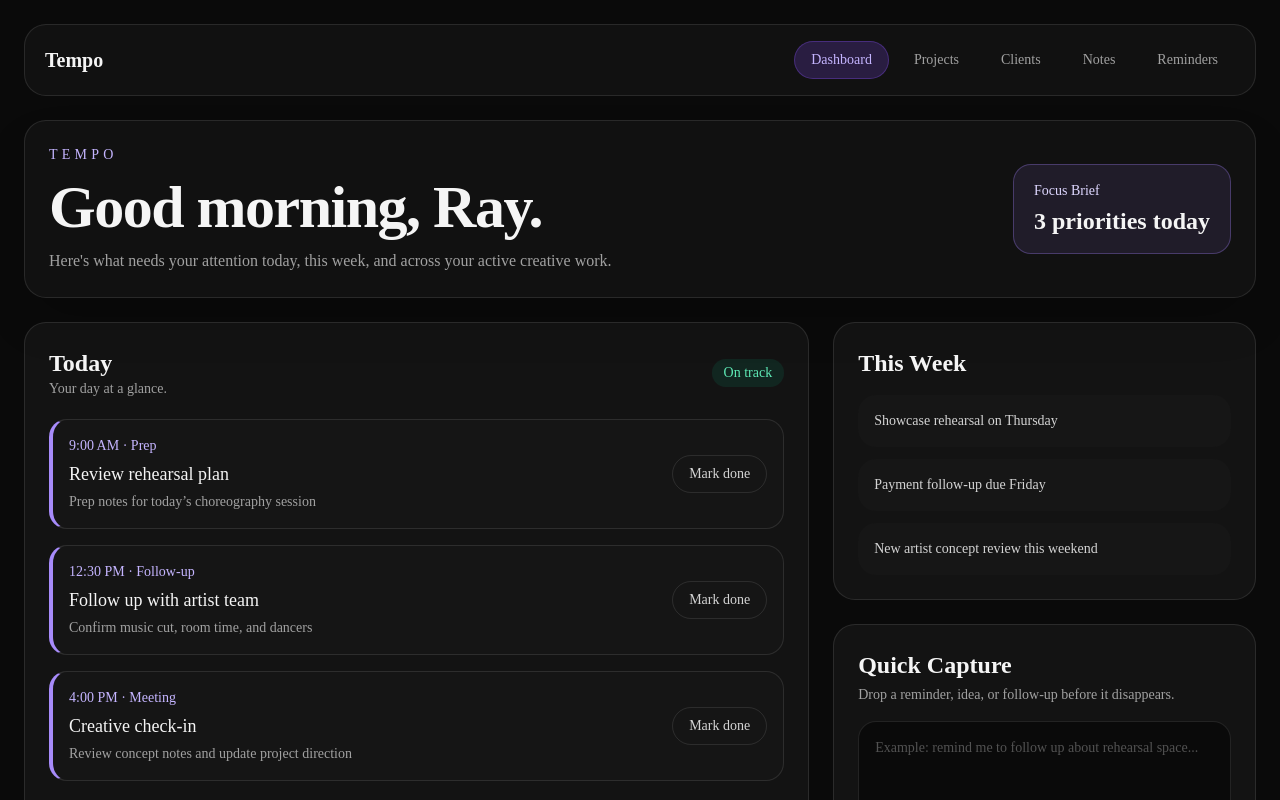
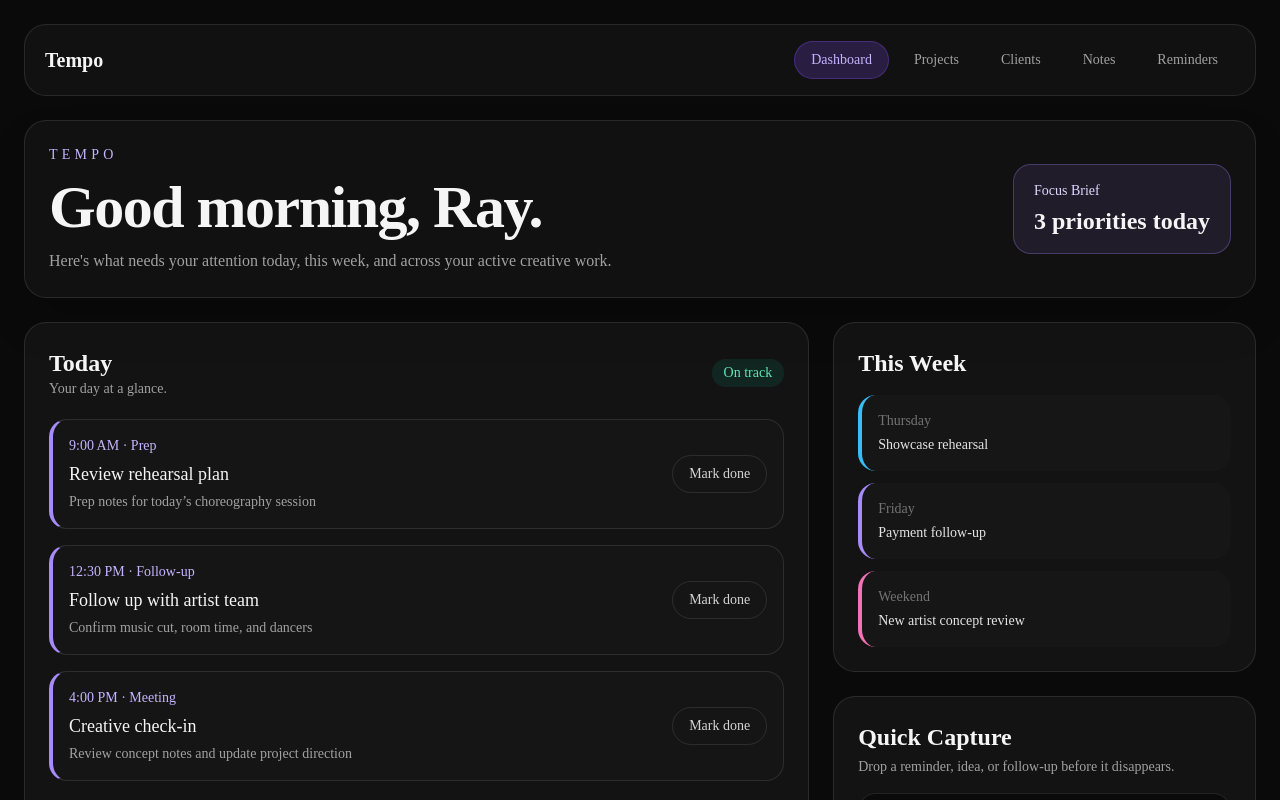
Before and after one commit to jpxch/tempo, a Next.js app: page /dashboard in a window 1280 px wide. Shown: the top 800 px of the page. Built offline with nearby package versions, Linux system fonts and the light colour scheme.

Commit message:
feat: update WeekPanel to utilize structured week items and project colors for enhanced display

```diff
--- a/app/dashboard/page.tsx
+++ b/app/dashboard/page.tsx
@@ -15,7 +15,7 @@ export default function Home() {
         <TodayPanel items={dashboardData.todayItems} projects={dashboardData.projects} />
 
         <aside className="space-y-6">
-          <WeekPanel items={dashboardData.weekItems} />
+          <WeekPanel items={dashboardData.weekItems} projects={dashboardData.projects} />
           <QuickCapture />
         </aside>
       </section>
--- a/components/dashboard/WeekPanel.tsx
+++ b/components/dashboard/WeekPanel.tsx
@@ -1,16 +1,29 @@
+import type { Project, WeekItem } from '@/types/dashboard';
+
 type WeekPanelProps = {
-  items: string[];
+  items: WeekItem[];
+  projects: Project[];
 };
 
-export function WeekPanel({ items }: WeekPanelProps) {
+export function WeekPanel({ items, projects }: WeekPanelProps) {
+  const getProjectColor = (projectId: string) =>
+    projects.find((project) => project.id === projectId)?.color ?? '#737373';
+
   return (
     <div className="rounded-3xl border border-white/10 bg-white/4 p-6">
       <h2 className="text-2xl font-semibold">This Week</h2>
 
       <div className="mt-4 space-y-3">
         {items.map((item) => (
-          <div key={item} className="rounded-2xl bg-neutral-900/80 p-4 text-sm text-neutral-300">
-            {item}
+          <div
+            key={`${item.projectId}-${item.title}`}
+            className="rounded-2xl bg-neutral-900/80 p-4"
+            style={{
+              borderLeft: `4px solid ${getProjectColor(item.projectId)}`,
+            }}
+          >
+            <p className="text-sm text-neutral-500">{item.dueLabel}</p>
+            <p className="mt-1 text-sm text-neutral-200">{item.title}</p>
           </div>
         ))}
       </div>
--- a/lib/dashboard-data.ts
+++ b/lib/dashboard-data.ts
@@ -26,28 +26,40 @@ export const dashboardData: DashboardData = {
   ],
 
   weekItems: [
-    'Showcase rehearsal on Thursday',
-    'Payment follow-up due Friday',
-    'New artist concept review this weekend',
+    {
+      title: 'Showcase rehearsal',
+      dueLabel: 'Thursday',
+      projectId: 'live-show-prep',
+    },
+    {
+      title: 'Payment follow-up',
+      dueLabel: 'Friday',
+      projectId: 'artist-choreo-package',
+    },
+    {
+      title: 'New artist concept review',
+      dueLabel: 'Weekend',
+      projectId: 'workshop-series',
+    },
   ],
 
   projects: [
     {
-        id: 'artist-choreo-package',
+      id: 'artist-choreo-package',
       name: 'Artist Choreo Package',
       status: 'Active',
       next: 'Needs music notes cleaned up',
       color: '#a78bfa',
     },
     {
-        id: 'live-show-prep',
+      id: 'live-show-prep',
       name: 'Live Show Prep',
       status: 'Upcoming',
       next: 'Confirm dancers and rehearsal space',
       color: '#38bdf8',
     },
     {
-        id: 'workshop-series',
+      id: 'workshop-series',
       name: 'Workshop Series',
       status: 'Waiting',
       next: 'Waiting on client approval',
```
Also changed, not shown: types/dashboard.ts (+7 -1 lines).
